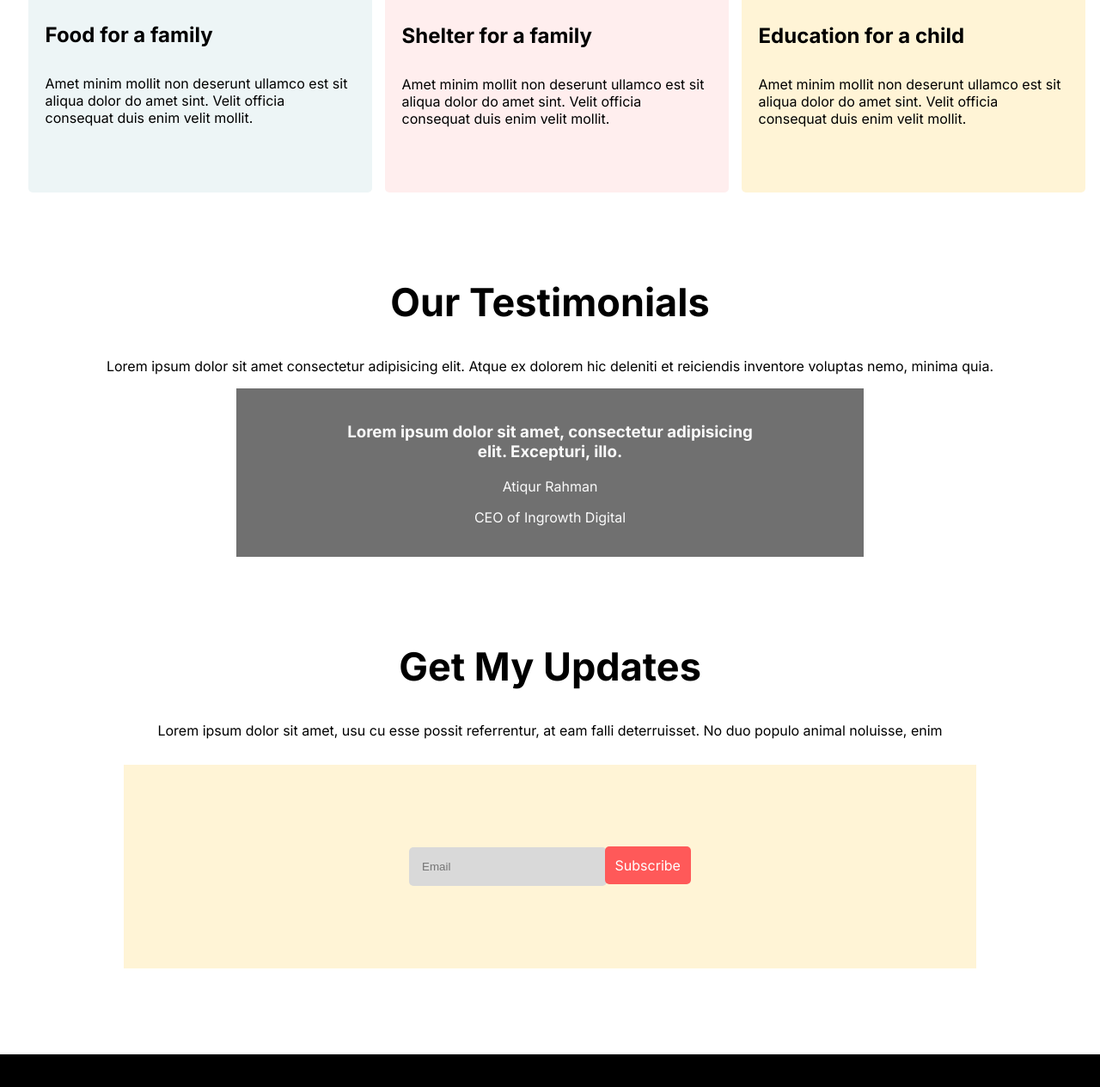
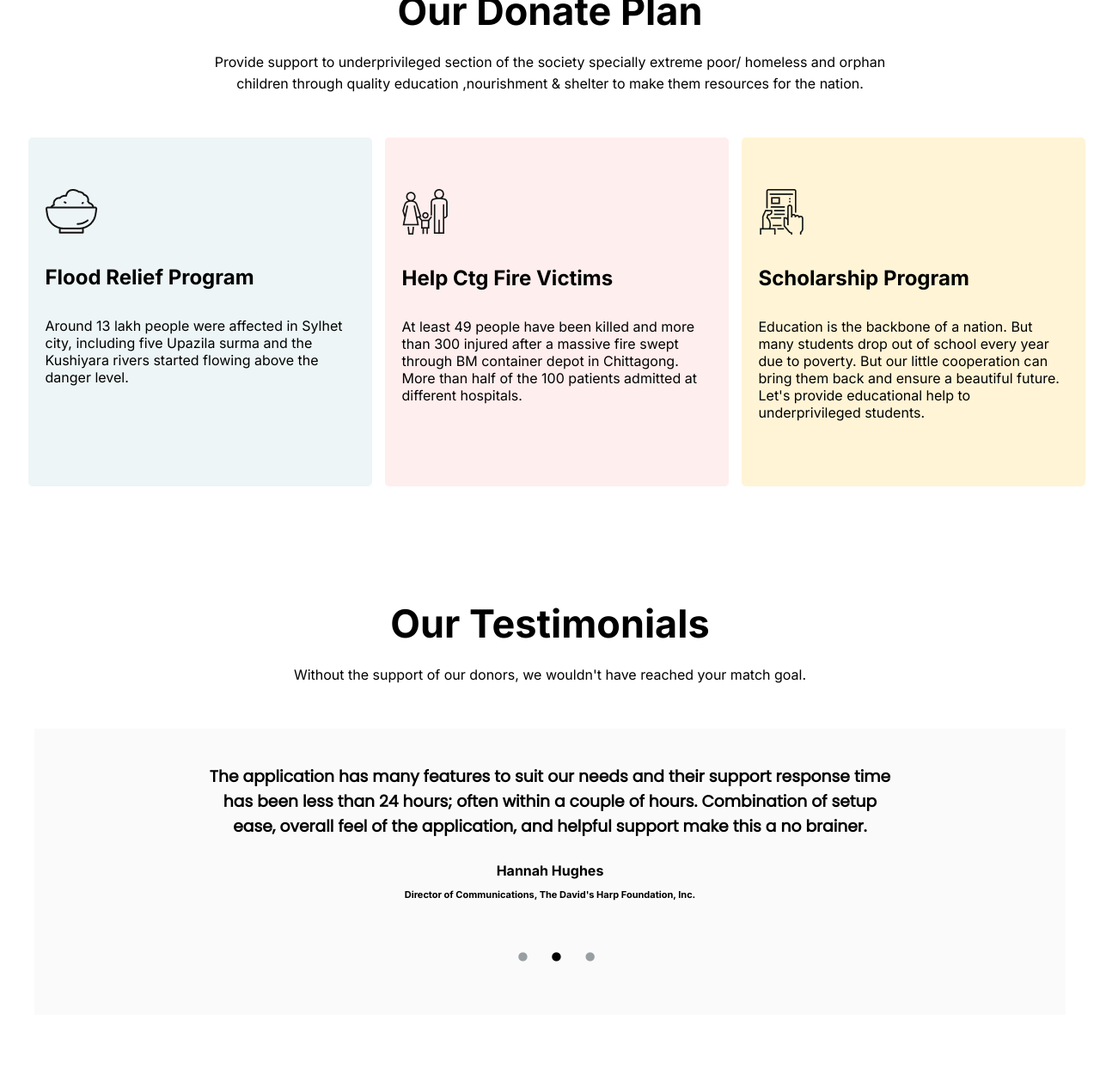
Before and after one commit to developeratiqur/Donate-Today, a plain HTML site: page index.html in a window 1280 px wide. Shown: the part 1507-2772 px from the top of the page at 86% size. Drawn offline with Linux system fonts and the light colour scheme.

Commit message:
All Changes Done

```diff
--- a/index.html
+++ b/index.html
@@ -10,6 +10,9 @@
     <link rel="preconnect" href="https://fonts.googleapis.com">
     <link rel="preconnect" href="https://fonts.gstatic.com" crossorigin>
     <link href="https://fonts.googleapis.com/css2?family=Lobster&display=swap" rel="stylesheet">
+    <link rel="preconnect" href="https://fonts.googleapis.com">
+    <link rel="preconnect" href="https://fonts.gstatic.com" crossorigin>
+    <link href="https://fonts.googleapis.com/css2?family=Poppins&display=swap" rel="stylesheet">
 
     <link rel="stylesheet" href="style.css">
 
@@ -19,8 +22,8 @@
 <body>
     <section class="header-scetion">
         <div class="top-banner">
-            <h1>Let's Help Those Who Are More In Need</h1>
-            <p>Lorem ipsum dolor sit amet, usu cu esse possit referrentur, at eam falli deterruisset. No duo populo animal noluisse, enim</p>
+            <h1>Let's Help Those Who Are <br> More In Need</h1>
+            <p class="p-width">Your contribution can provide an orphan child with the education, food, a safe environment to grow, and a secure place to live.</p>
             <a href="#" class="btn">Donate Now</a>
         </div>
     </section>
@@ -28,7 +31,7 @@
     <section class="donate-scetion">
         <div class="donate-process">
             <h2>Donate Today</h2>
-            <p>Lorem ipsum dolor sit amet, usu cu esse possit referrentur, at eam falli deterruisset. No duo populo animal noluisse, enim</p>
+            <p class="p-width">Children need your support, urgently. Kindly donate with an open arm and let us help the most vulnerable. By donating to Ak Taka Ahar you will be supporting children in Bangladesh and also around the world through our sister projects in North America and South America.</p>
             <div class="donate-box">
                 <h3 class="donate-ammount">
                     100tk
@@ -66,24 +69,24 @@
 
     <section class="donate-plan">
         <h2>Our Donate Plan</h2>
-        <p>
-            Lorem ipsum dolor sit amet, usu cu esse possit referrentur, at eam falli deterruisset. No duo populo animal noluisse, enim
+        <p class="p-width">
+            Provide support to underprivileged section of the society specially extreme poor/ homeless and orphan children through quality education ,nourishment & shelter to make them resources for the nation.
         </p>
         <div class="donate-plan-box">
             <div class="donate-plan-item dpi-color1">
                 <img src="images/food.png" alt="">
-                <h4>Food for a family</h4>
-                <p>Amet minim mollit non deserunt ullamco est sit aliqua dolor do amet sint. Velit officia consequat duis enim velit mollit.</p>
+                <h4>Flood Relief Program</h4>
+                <p>Around 13 lakh people were affected in Sylhet city, including five Upazila surma and the Kushiyara rivers started flowing above the danger level.</p>
             </div>
             <div class="donate-plan-item dpi-color2">
                 <img src="images/shelter.png" alt="">
-                <h4>Shelter for a family</h4>
-                <p>Amet minim mollit non deserunt ullamco est sit aliqua dolor do amet sint. Velit officia consequat duis enim velit mollit.</p>
+                <h4>Help Ctg Fire Victims</h4>
+                <p>At least 49 people have been killed and more than 300 injured after a massive fire swept through BM container depot in Chittagong. More than half of the 100 patients admitted at different hospitals.</p>
             </div>
             <div class="donate-plan-item dpi-color3">
                 <img src="images/Frame-1.png" alt="">
-                <h4>Education for a child</h4>
-                <p>Amet minim mollit non deserunt ullamco est sit aliqua dolor do amet sint. Velit officia consequat duis enim velit mollit.</p>
+                <h4>Scholarship Program</h4>
+                <p>Education is the backbone of a nation. But many students drop out of school every year due to poverty. But our little cooperation can bring them back and ensure a beautiful future.  Let's provide educational help to underprivileged students.</p>
             </div>
 
         </div>
@@ -91,11 +94,17 @@
 
 <section class="testimonials">
   <h2>Our Testimonials</h2>
-  <p>Lorem ipsum dolor sit amet consectetur adipisicing elit. Atque ex dolorem hic deleniti et reiciendis inventore voluptas nemo, minima quia.</p>
+  <p class="p-width">
+    Without the support of our donors, we wouldn't have reached your match goal.
+</p>
   <div class="singel-testimonials">
-    <h3>Lorem ipsum dolor sit amet, consectetur adipisicing elit. Excepturi, illo.</h3>
-    <p>Atiqur Rahman</p>
-    <p>CEO of Ingrowth Digital</p>
+    <h3>The application has many features to suit our needs and their support response time has been less than 24 hours; often within a couple of hours. Combination of setup ease, overall feel of the application, and helpful support make this a no brainer.
+    </h3>
+    <h5>Hannah Hughes</p>
+    <p>Director of Communications, The David's Harp Foundation, Inc.</p>
+            <li>.</li>
+            <li id="selected-testimonials">.</li>
+            <li>.</li>
   </div>
 
 </section>
@@ -105,7 +114,9 @@
 
 <section class="my-updates">
     <h2>Get My Updates</h2>
-    <p>Lorem ipsum dolor sit amet, usu cu esse possit referrentur, at eam falli deterruisset. No duo populo animal noluisse, enim</p>
+    <p class="p-width">
+        subscribe with your Email to get our all newsletter.
+    </p>
     <div class="newslatter">
         <input type="email" name="email" placeholder="Email" id="newslatter-field">
         <a href="#" class="btn-newslatter">Subscribe</a>
--- a/style.css
+++ b/style.css
@@ -1,6 +1,10 @@
 body{
     font-family: 'Inter', sans-serif;
     margin: 0;
+}
+
+h2{
+    line-height: 20px;
 }
 .header-scetion{
     background-image: url(images/main-bg.jpg);
@@ -10,14 +14,15 @@ body{
 }
 .top-banner{
     padding-top: 100px;
-    height: 500px;
-    background: linear-gradient(rgba(255, 99, 71, 0.274), rgba(0, 0, 0, 0.795));
+    height: 600px;
+    background: linear-gradient(rgba(255, 99, 71, 0.178), rgba(0, 0, 0, 0.795));
     text-align: center;
     color: white;
 }
 .top-banner h1{
     font-weight: 700;
-    font-size: 65px;
+    font-size: 68px;
+    margin-bottom: 25px;
 }
 .top-banner p {
     font-weight: 400;
@@ -34,9 +39,17 @@ body{
     color: white;
 }
 
+.p-width {
+    width: 800px;
+    margin: auto;
+    margin-bottom: 50px;
+    line-height: 25px;
+}
+
+
 
 .donate-scetion{
-
+    margin-top: 150px;
     text-align: center;
 }
 
@@ -86,7 +99,7 @@ body{
     }
 
 .donate-plan{
-    margin-top: 100px;
+    margin-top: 150px;
     text-align: center;
 }
 
@@ -125,7 +138,7 @@ body{
 
 
 .testimonials{
-    margin-top: 100px;
+    margin-top: 150px;
     text-align: center;
 }
 
@@ -135,15 +148,37 @@ font-weight: 700;
 }
 
 .singel-testimonials {
-    width: 500px;
-    background-color: #707070;
-    color: #FAFAFA;
-    padding: 20px 115px;
+    width: 800px;
+    background-color: #fafafa;
+    color: black;
+    padding:22px 200px;
     margin: auto;
+    font-family: 'Poppins', sans-serif;
 }
 
+.singel-testimonials h5{
+    font-family: 'Inter', sans-serif;
+   font-size:  16px;
+}
+.singel-testimonials p{
+
+     font-size: 11px;
+
+}
+
+.singel-testimonials li {
+    display: inline-block;
+    margin-left: 15px;
+    font-size: 61px;
+    color: #989fa2;
+}
+#selected-testimonials{
+    color: black;
+}
+
+
 .my-updates{
-    margin-top: 100px;
+    margin-top: 150px;
     text-align: center;
 }
 
```
Also changed, not shown: images/gallary1.jpg (deleted), images/gallary2.jpg (deleted), images/gallary3.jpg (deleted), images/gallary5.webp (deleted), images/gallary6.jpg (deleted).
